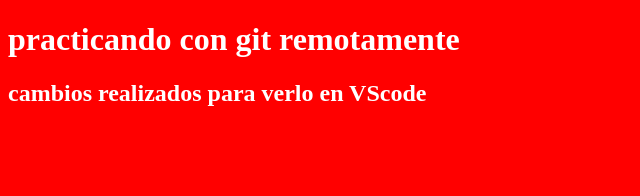
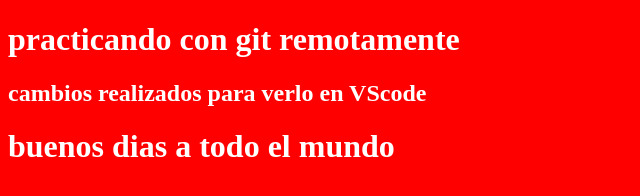
Before and after one commit to INKINSS/PracticandoConGit, a plain HTML site: page index.html in a window 1280 px wide. Shown: the whole page, without its empty margins (0-640 px from the left). Drawn offline with Linux system fonts and the light colour scheme.

Commit message:
cambios de la rama remota a local

```diff
--- a/index.html
+++ b/index.html
@@ -9,6 +9,7 @@
 <body>
     <h1>practicando con git remotamente</h1>
     <h2>cambios realizados para verlo en VScode</h2>
+    <h1>buenos dias a todo el mundo</h1>
     <script src="js.js"></script>
 </body>
 </html>
```
